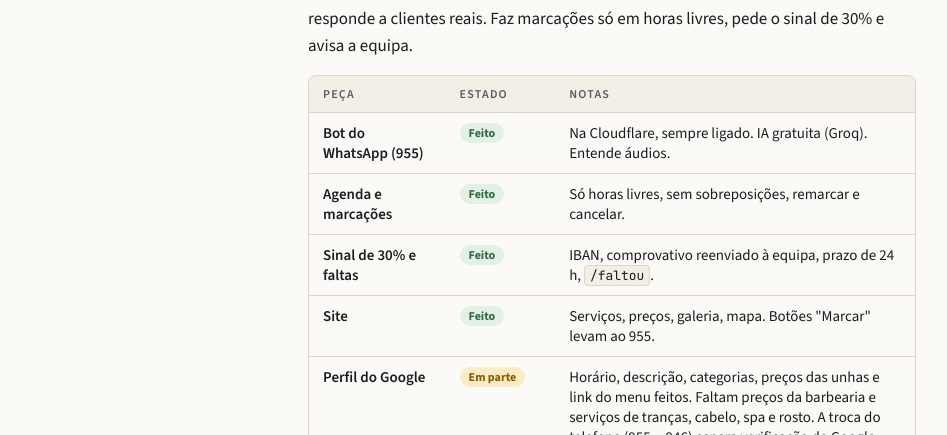
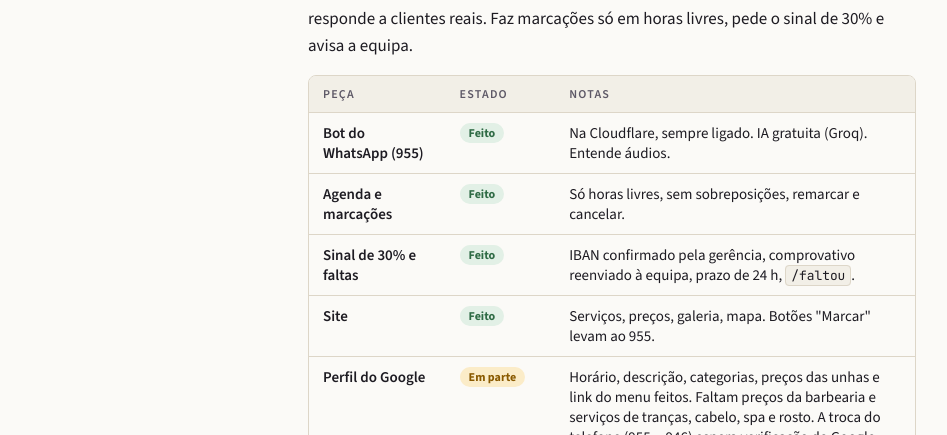
Before and after one commit to unsuspected2/marinasc-chatbot, a website: page docs/processo-marinasc.html in a window 1280 px wide. Shown: the part 517-952 px from the top of the page, without its empty margins (48-995 px from the left). Drawn offline with nearby package versions, Linux system fonts and the light colour scheme; a web font is replaced by a local one.

Commit message:
IBAN confirmado: sai da lista de pendentes (documento e PDF)
Co-Authored-By: Claude Opus 5.5 <noreply@anthropic.com>
Claude-Session: https://claude.ai/code/session_019bn8XEzkJQ2kgpanWw8ns8

```diff
--- a/docs/processo-marinasc.html
+++ b/docs/processo-marinasc.html
@@ -137,7 +137,7 @@
         <tbody>
           <tr><td>Bot do WhatsApp (955)</td><td><span class="estado feito">Feito</span></td><td>Na Cloudflare, sempre ligado. IA gratuita (Groq). Entende áudios.</td></tr>
           <tr><td>Agenda e marcações</td><td><span class="estado feito">Feito</span></td><td>Só horas livres, sem sobreposições, remarcar e cancelar.</td></tr>
-          <tr><td>Sinal de 30% e faltas</td><td><span class="estado feito">Feito</span></td><td>IBAN, comprovativo reenviado à equipa, prazo de 24 h, <code>/faltou</code>.</td></tr>
+          <tr><td>Sinal de 30% e faltas</td><td><span class="estado feito">Feito</span></td><td>IBAN confirmado pela gerência, comprovativo reenviado à equipa, prazo de 24 h, <code>/faltou</code>.</td></tr>
           <tr><td>Site</td><td><span class="estado feito">Feito</span></td><td>Serviços, preços, galeria, mapa. Botões "Marcar" levam ao 955.</td></tr>
           <tr><td>Perfil do Google</td><td><span class="estado espera">Em parte</span></td><td>Horário, descrição, categorias, preços das unhas e link do menu feitos. Faltam preços da barbearia e serviços de tranças, cabelo, spa e rosto. A troca do telefone (955→946) espera verificação do Google.</td></tr>
           <tr><td>Instagram e TikTok</td><td><span class="estado espera">Em parte</span></td><td>Bios actualizadas. As ligações do Instagram só se mudam na app do telemóvel.</td></tr>
@@ -295,7 +295,6 @@
       <div class="tabela"><table>
         <thead><tr><th>Tarefa</th><th>Quem</th></tr></thead>
         <tbody>
-          <tr><td>Confirmar que o IBAN mostrado às clientes é exactamente o do banco</td><td>Gerência</td></tr>
           <tr><td>Google: preços da barbearia e serviços de tranças, cabelo, spa e rosto; acompanhar a verificação do telefone</td><td>Equipa, com apoio</td></tr>
           <tr><td>Instagram: ligações para o site e o WhatsApp 955 (só na app do telemóvel)</td><td>Equipa</td></tr>
           <tr><td>Ligar o bot às mensagens do Instagram (token, segredo, webhook, revisão da Meta)</td><td>Com apoio técnico</td></tr>
```
Also changed, not shown: 1 other file.
